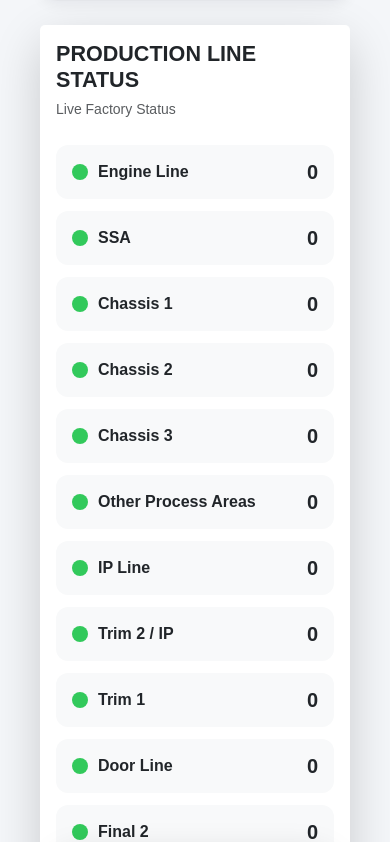
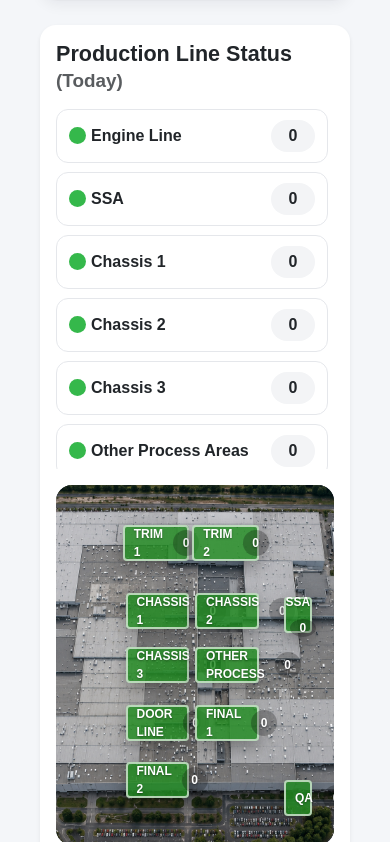
Before and after one commit to hgooders/SCRAP-TRACKER-V2, a Flask app: page /dashboard in a window 390 px wide. Shown: the part 1583-2425 px from the top of the page. Run offline with Flask 3, Linux system fonts and the light colour scheme; a user stored in the database is signed in; data that the repository does not hold is empty.

Commit message:
Update dashboard_factory.html

```diff
--- a/templates/dashboard_factory.html
+++ b/templates/dashboard_factory.html
@@ -1,614 +1,244 @@
-<div class="card shadow-lg border-0 rounded-4 mb-4">
+<div class="factory-section card shadow-sm border-0 rounded-4 mb-4">
+    <div class="card-body p-3">
 
-    <div class="card-header bg-white py-3">
+        <div class="row g-3">
 
-        <div class="row align-items-center">
+            <div class="col-xl-3">
+                <h4 class="fw-bold mb-1">Production Line Status <span class="small text-muted">(Today)</span></h4>
 
-            <div class="col-lg-3">
+                <div class="factory-status-list mt-3">
+                    {% for line in line_statuses %}
+                    <div class="factory-status-row">
+                        <span class="factory-dot {{ line.colour }}"></span>
+                        <span class="factory-status-name">{{ line.name }}</span>
+                        <span class="factory-status-count">{{ line.count }}</span>
+                    </div>
+                    {% endfor %}
+                </div>
+            </div>
 
-                <h4 class="fw-bold mb-1">
-                    PRODUCTION LINE STATUS
-                </h4>
+            <div class="col-xl-9">
+                <div class="factory-map-wrap">
 
-                <small class="text-muted">
-                    Live Factory Status
-                </small>
+                    <img
+                        src="{{ url_for('static', filename='images/factory_map.png.jpeg') }}"
+                        class="factory-background"
+                        alt="Factory map">
 
-                <div class="factory-status-list mt-4">
-
-                    {% for line in line_statuses %}
-
-                    <div class="status-row">
-
-                        <div class="status-left">
-
-                            <span class="status-light {{ line.colour }}"></span>
-
-                            <span class="status-name">
-
-                                {{ line.name }}
-
-                            </span>
-
-                        </div>
-
-                        <div class="status-count">
-
-                            {{ line.count }}
-
-                        </div>
-
+                    <div class="factory-line trim1 {{ line_lookup['Trim 1'].colour }}">
+                        <span>TRIM 1</span>
+                        <strong>{{ line_lookup['Trim 1'].count }}</strong>
                     </div>
 
-                    {% endfor %}
+                    <div class="factory-line trim2 {{ line_lookup['Trim 2 / IP'].colour }}">
+                        <span>TRIM 2</span>
+                        <strong>{{ line_lookup['Trim 2 / IP'].count }}</strong>
+                    </div>
 
-                </div>
+                    <div class="factory-line chassis1 {{ line_lookup['Chassis 1'].colour }}">
+                        <span>CHASSIS 1</span>
+                        <strong>{{ line_lookup['Chassis 1'].count }}</strong>
+                    </div>
 
-            </div>
+                    <div class="factory-line chassis2 {{ line_lookup['Chassis 2'].colour }}">
+                        <span>CHASSIS 2</span>
+                        <strong>{{ line_lookup['Chassis 2'].count }}</strong>
+                    </div>
 
-            <div class="col-lg-9">
+                    <div class="factory-line chassis3 {{ line_lookup['Chassis 3'].colour }}">
+                        <span>CHASSIS 3</span>
+                        <strong>{{ line_lookup['Chassis 3'].count }}</strong>
+                    </div>
 
-                <div class="factory-map">
+                    <div class="factory-line other {{ line_lookup['Other Process Areas'].colour }}">
+                        <span>OTHER PROCESS</span>
+                        <strong>{{ line_lookup['Other Process Areas'].count }}</strong>
+                    </div>
 
+                    <div class="factory-line door {{ line_lookup['Door Line'].colour }}">
+                        <span>DOOR LINE</span>
+                        <strong>{{ line_lookup['Door Line'].count }}</strong>
+                    </div>
 
-<div class="factory-grid">
+                    <div class="factory-line final1 {{ line_lookup['Final 1'].colour }}">
+                        <span>FINAL 1</span>
+                        <strong>{{ line_lookup['Final 1'].count }}</strong>
+                    </div>
 
-    <div class="factory-building building-main"></div>
-    <div class="factory-building building-secondary"></div>
+                    <div class="factory-line final2 {{ line_lookup['Final 2'].colour }}">
+                        <span>FINAL 2</span>
+                        <strong>{{ line_lookup['Final 2'].count }}</strong>
+                    </div>
 
-    <div class="factory-road road-horizontal"></div>
-    <div class="factory-road road-vertical"></div>
+                    <div class="factory-line ssa {{ line_lookup['SSA'].colour }}">
+                        <span>SSA</span>
+                        <strong>{{ line_lookup['SSA'].count }}</strong>
+                    </div>
 
-</div>
-
-
-
-                    <img
-                        src="{{ url_for('static', filename='images/factory-layout.png') }}"
-                        class="factory-image">
-
-                    <div class="factory-overlay">
-
-<!-- TOP BUILDING -->
-
-<div class="production-bar engine {{ line_lookup['Engine Line'].colour }}">
-
-    ENGINE LINE
-
-    <span class="line-total">
-
-        {{ line_lookup['Engine Line'].count }}
-
-    </span>
-
-</div>
-
-<div class="production-bar trim1 {{ line_lookup['Trim 1'].colour }}">
-
-    TRIM 1
-
-    <span class="line-total">
-
-        {{ line_lookup['Trim 1'].count }}
-
-    </span>
-
-</div>
-
-<div class="production-bar trim2 {{ line_lookup['IP Line'].colour }}">
-
-    TRIM2 / IP
-
-    <span class="line-total">
-
-        {{ line_lookup['IP Line'].count }}
-
-    </span>
-
-</div>
-
-<!-- MIDDLE BUILDING -->
-
-<div class="production-bar ip {{ line_lookup['Trim 2 / IP'].colour }}">
-
-  Trim 2
-
-    <span class="line-total">
-
-        {{ line_lookup['Trim 2 / IP'].count }}
-
-    </span>
-
-</div>
-
-<div class="production-bar chassis1 {{ line_lookup['Chassis 1'].colour }}">
-
-    CHASSIS 1
-
-    <span class="line-total">
-
-        {{ line_lookup['Chassis 1'].count }}
-
-    </span>
-
-</div>
-
-<div class="production-bar chassis2 {{ line_lookup['Chassis 2'].colour }}">
-
-    CHASSIS 2
-
-    <span class="line-total">
-
-        {{ line_lookup['Chassis 2'].count }}
-
-    </span>
-
-</div>
-
-<div class="production-bar chassis3 {{ line_lookup['Chassis 3'].colour }}">
-
-    CHASSIS 3
-
-    <span class="line-total">
-
-        {{ line_lookup['Chassis 3'].count }}
-
-    </span>
-
-</div>
-
-<div class="production-bar other {{ line_lookup['Other Process Areas'].colour }}">
-
-    OTHER PROCESS
-
-    <span class="line-total">
-
-        {{ line_lookup['Other Process Areas'].count }}
-
-    </span>
-
-</div>
-
-<!-- LOWER BUILDING -->
-
-<div class="production-bar door {{ line_lookup['Door Line'].colour }}">
-
-    DOOR LINE
-
-    <span class="line-total">
-        {{ line_lookup['Door Line'].count }}
-    </span>
-
-</div>
-
-<div class="production-bar final1 {{ line_lookup['Final 1'].colour }}">
-
-    FINAL 1
-
-    <span class="line-total">
-        {{ line_lookup['Final 1'].count }}
-    </span>
-
-</div>
-
-<div class="production-bar final2 {{ line_lookup['Final 2'].colour }}">
-
-    FINAL 2
-
-    <span class="line-total">
-        {{ line_lookup['Final 2'].count }}
-    </span>
-
-</div>
-
-<!-- SIDE BUILDING -->
-
-<div class="production-bar qa {{ line_lookup['QA'].colour }}">
-
-    QA
-
-    <span class="line-total">
-        {{ line_lookup['QA'].count }}
-    </span>
-
-</div>
-
-<div class="production-bar ssa {{ line_lookup['SSA'].colour }}">
-
-    SSA
-
-    <span class="line-total">
-        {{ line_lookup['SSA'].count }}
-    </span>
-
-</div>
-
+                    <div class="factory-line qa {{ line_lookup['QA'].colour }}">
+                        <span>QA</span>
+                        <strong>{{ line_lookup['QA'].count }}</strong>
                     </div>
 
                 </div>
-
             </div>
 
         </div>
 
     </div>
-
 </div>
 
-
 <style>
-
-.factory-map{
-
-    position:relative;
-
-    width:100%;
-
-    height:760px;
-
-    overflow:hidden;
-
-    border-radius:22px;
-
-    background:#eef2f5;
-
-    box-shadow:0 12px 35px rgba(0,0,0,.18);
-
+.factory-section {
+    overflow: hidden;
 }
 
-.factory-image{
-
-    position:absolute;
-
-    inset:0;
-
-    width:100%;
-
-    height:100%;
-
-    object-fit:cover;
-
-    opacity:.95;
-
+.factory-status-list {
+    display: flex;
+    flex-direction: column;
+    gap: 9px;
+    max-height: 360px;
+    overflow-y: auto;
+    padding-right: 6px;
 }
 
-.factory-overlay{
-
-    position:absolute;
-
-    inset:0;
-
+.factory-status-row {
+    display: grid;
+    grid-template-columns: 22px 1fr 44px;
+    align-items: center;
+    background: #ffffff;
+    border: 1px solid #e5e7eb;
+    border-radius: 12px;
+    padding: 10px 12px;
 }
 
-/* LEFT PANEL */
-
-.factory-status-list{
-
-    display:flex;
-
-    flex-direction:column;
-
-    gap:12px;
-
-    max-height:700px;
-
-    overflow-y:auto;
-
+.factory-dot {
+    width: 17px;
+    height: 17px;
+    border-radius: 50%;
 }
 
-.status-row{
+.factory-dot.green { background: #35b84b; }
+.factory-dot.amber { background: #f59e0b; }
+.factory-dot.red { background: #ef4444; }
 
-    display:flex;
-
-    justify-content:space-between;
-
-    align-items:center;
-
-    padding:12px 16px;
-
-    border-radius:12px;
-
-    background:#f8f9fa;
-
+.factory-status-name {
+    font-weight: 700;
 }
 
-.status-left{
-
-    display:flex;
-
-    align-items:center;
-
-    gap:10px;
-
+.factory-status-count {
+    background: #f3f4f6;
+    border-radius: 999px;
+    text-align: center;
+    padding: 4px 0;
+    font-weight: 800;
 }
 
-.status-light{
-
-    width:16px;
-
-    height:16px;
-
-    border-radius:50%;
-
+.factory-map-wrap {
+    position: relative;
+    height: 430px;
+    border-radius: 16px;
+    overflow: hidden;
+    background: #0f172a;
 }
 
-.status-light.green{
-    background:#32c95b;
+.factory-background {
+    position: absolute;
+    inset: 0;
+    width: 100%;
+    height: 100%;
+    object-fit: cover;
 }
 
-.status-light.amber{
-    background:#f5b301;
+.factory-line {
+    position: absolute;
+    height: 44px;
+    border-radius: 4px;
+    color: #fff;
+    font-weight: 900;
+    display: flex;
+    align-items: center;
+    justify-content: space-between;
+    padding: 0 15px;
+    border: 2px solid rgba(255,255,255,.65);
+    box-shadow: 0 6px 18px rgba(0,0,0,.35);
+    text-shadow: 0 1px 2px rgba(0,0,0,.35);
 }
 
-.status-light.red{
-    background:#d62828;
-    animation:pulse 1s infinite;
+.factory-line strong {
+    background: rgba(0,0,0,.25);
+    min-width: 34px;
+    height: 34px;
+    border-radius: 50%;
+    display: grid;
+    place-items: center;
+    margin-left: 10px;
 }
 
-.status-name{
-
-    font-weight:700;
-
+.factory-line.green {
+    background: rgba(34, 139, 34, .82);
 }
 
-.status-count{
-
-    font-size:20px;
-
-    font-weight:800;
-
+.factory-line.amber {
+    background: rgba(245, 158, 11, .88);
 }
 
-/* PRODUCTION BARS */
-
-.production-bar{
-
-    position:absolute;
-
-    height:52px;
-
-    border-radius:30px;
-
-    display:flex;
-
-    align-items:center;
-
-    justify-content:space-between;
-
-    padding:0 18px;
-
-    color:white;
-
-    font-weight:800;
-
-    box-shadow:0 10px 20px rgba(0,0,0,.30);
-
-    border:2px solid rgba(255,255,255,.35);
-
-    letter-spacing:.4px;
-
+.factory-line.red {
+    background: rgba(220, 38, 38, .88);
+    animation: factoryPulse 1.2s infinite;
 }
 
-.production-bar.green{
-
-    background:linear-gradient(90deg,#2ecc71,#1e9f53);
-
+@keyframes factoryPulse {
+    0% { box-shadow: 0 0 0 rgba(220,38,38,.4); }
+    50% { box-shadow: 0 0 26px rgba(220,38,38,.9); }
+    100% { box-shadow: 0 0 0 rgba(220,38,38,.4); }
 }
 
-.production-bar.amber{
+/* positions over aerial image */
+.trim1 { left: 24%; top: 11%; width: 24%; }
+.trim2 { left: 49%; top: 11%; width: 24%; }
 
-    background:linear-gradient(90deg,#f4b400,#d48c00);
+.chassis1 { left: 25%; top: 30%; width: 23%; }
+.chassis2 { left: 50%; top: 30%; width: 23%; }
 
+.chassis3 { left: 25%; top: 45%; width: 23%; }
+.other { left: 50%; top: 45%; width: 23%; }
+
+.door { left: 25%; top: 61%; width: 23%; }
+.final1 { left: 50%; top: 61%; width: 23%; }
+
+.final2 { left: 25%; top: 77%; width: 23%; }
+
+.ssa {
+    right: 8%;
+    top: 31%;
+    width: 10%;
+    height: 98px;
+    flex-direction: column;
+    justify-content: center;
+    gap: 8px;
 }
 
-.production-bar.red{
-
-    background:linear-gradient(90deg,#e53935,#a30000);
-
-    animation:pulse 1s infinite;
-
+.qa {
+    right: 8%;
+    bottom: 8%;
+    width: 10%;
 }
 
-.line-total{
-
-    background:rgba(255,255,255,.18);
-
-    padding:4px 12px;
-
-    border-radius:20px;
-
-    margin-left:15px;
-
-}
-
-/* POSITIONS */
-
-/* TOP */
-
-.engine{
-    left:30%;
-    top:6%;
-    width:34%;
-}
-
-.ssa{
-    right:3%;
-    top:8%;
-    width:11%;
-    height:220px;
-}
-
-/* ROW 2 */
-
-.chassis1{
-    left:18%;
-    top:24%;
-    width:28%;
-}
-
-.chassis2{
-    left:54%;
-    top:24%;
-    width:28%;
-}
-
-/* ROW 3 */
-
-.chassis3{
-    left:18%;
-    top:38%;
-    width:28%;
-}
-
-.other{
-    left:54%;
-    top:38%;
-    width:28%;
-}
-
-/* ROW 4 */
-
-.ip{
-    left:18%;
-    top:52%;
-    width:28%;
-}
-
-.trim2{
-    left:54%;
-    top:52%;
-    width:28%;
-}
-
-/* ROW 5 */
-
-.door{
-    left:18%;
-    top:66%;
-    width:28%;
-}
-
-.trim1{
-    left:54%;
-    top:66%;
-    width:28%;
-}
-
-/* ROW 6 */
-
-.final2{
-    left:18%;
-    top:80%;
-    width:28%;
-}
-
-.final1{
-    left:54%;
-    top:80%;
-    width:28%;
-}
-
-/* QA */
-
-.qa{
-    right:3%;
-    bottom:6%;
-    width:11%;
-}
-/* ANIMATION */
-
-@keyframes pulse{
-
-    0%{
-
-        transform:scale(1);
-
+@media(max-width: 1000px) {
+    .factory-map-wrap {
+        height: 360px;
     }
 
-    50%{
-
-        transform:scale(1.03);
-
+    .factory-line {
+        font-size: 12px;
+        height: 36px;
+        padding: 0 9px;
     }
 
-    100%{
-
-        transform:scale(1);
-
+    .factory-line strong {
+        min-width: 26px;
+        height: 26px;
     }
-
 }
-
-
-/* ---------- FACTORY BACKGROUND ---------- */
-
-.factory-map{
-    position:relative;
-    height:760px;
-    border-radius:22px;
-    overflow:hidden;
-    background:#d7dde3;
-}
-
-.factory-grid{
-    position:absolute;
-    inset:0;
-    background:
-        repeating-linear-gradient(
-            90deg,
-            rgba(255,255,255,.18) 0,
-            rgba(255,255,255,.18) 1px,
-            transparent 1px,
-            transparent 40px
-        ),
-        repeating-linear-gradient(
-            0deg,
-            rgba(255,255,255,.18) 0,
-            rgba(255,255,255,.18) 1px,
-            transparent 1px,
-            transparent 40px
-        );
-}
-
-.factory-building{
-    position:absolute;
-    background:#c4ccd3;
-    border:3px solid #aeb8c1;
-    border-radius:14px;
-}
-
-.building-main{
-    left:14%;
-    top:6%;
-    width:66%;
-    height:80%;
-}
-
-.building-secondary{
-    right:4%;
-    top:8%;
-    width:14%;
-    height:76%;
-}
-
-.factory-road{
-    position:absolute;
-    background:#707982;
-}
-
-.road-horizontal{
-    left:6%;
-    right:6%;
-    bottom:5%;
-    height:42px;
-}
-
-.road-vertical{
-    right:20%;
-    top:5%;
-    bottom:5%;
-    width:42px;
-}
-
-
 </style>
```
